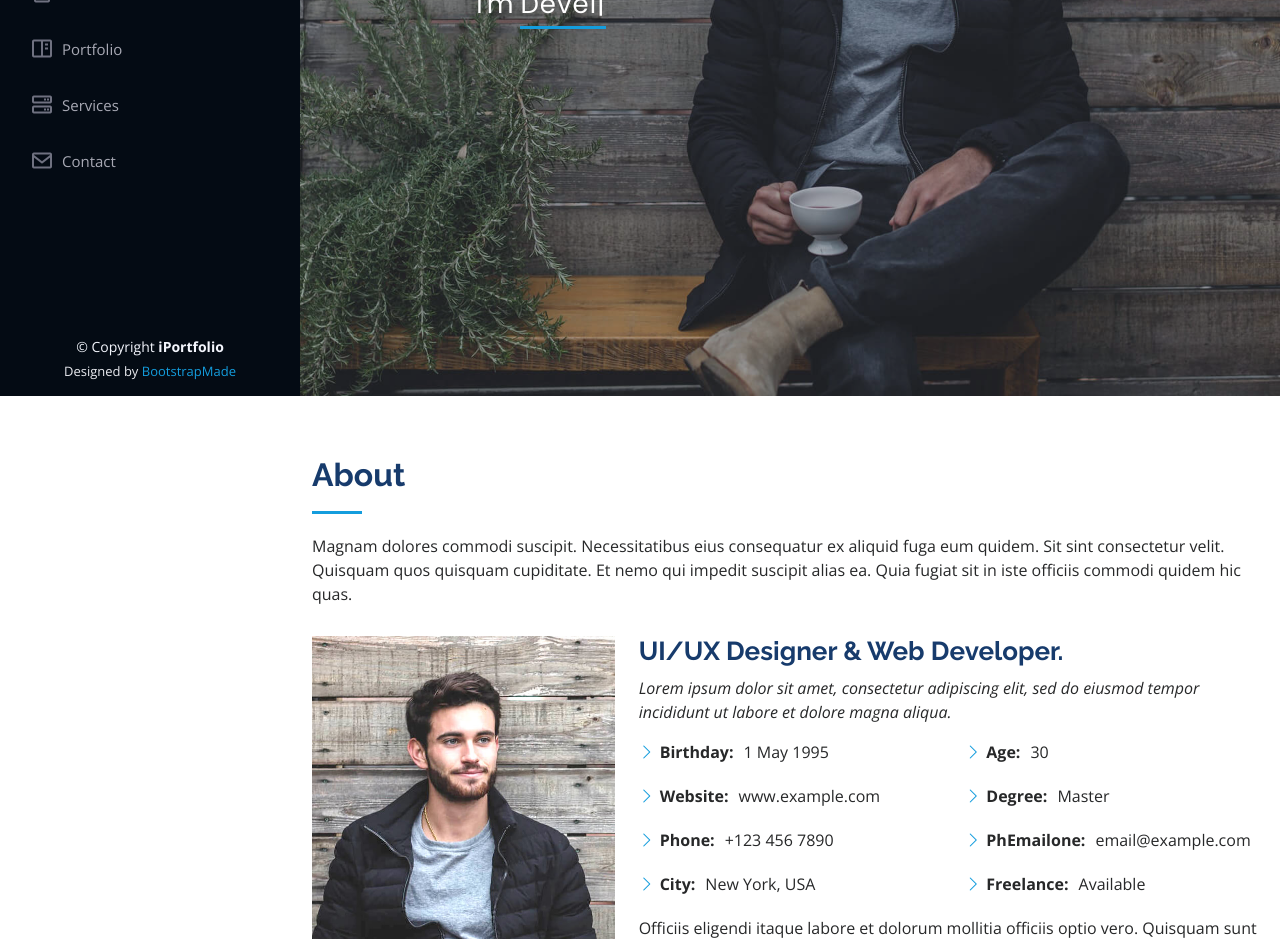
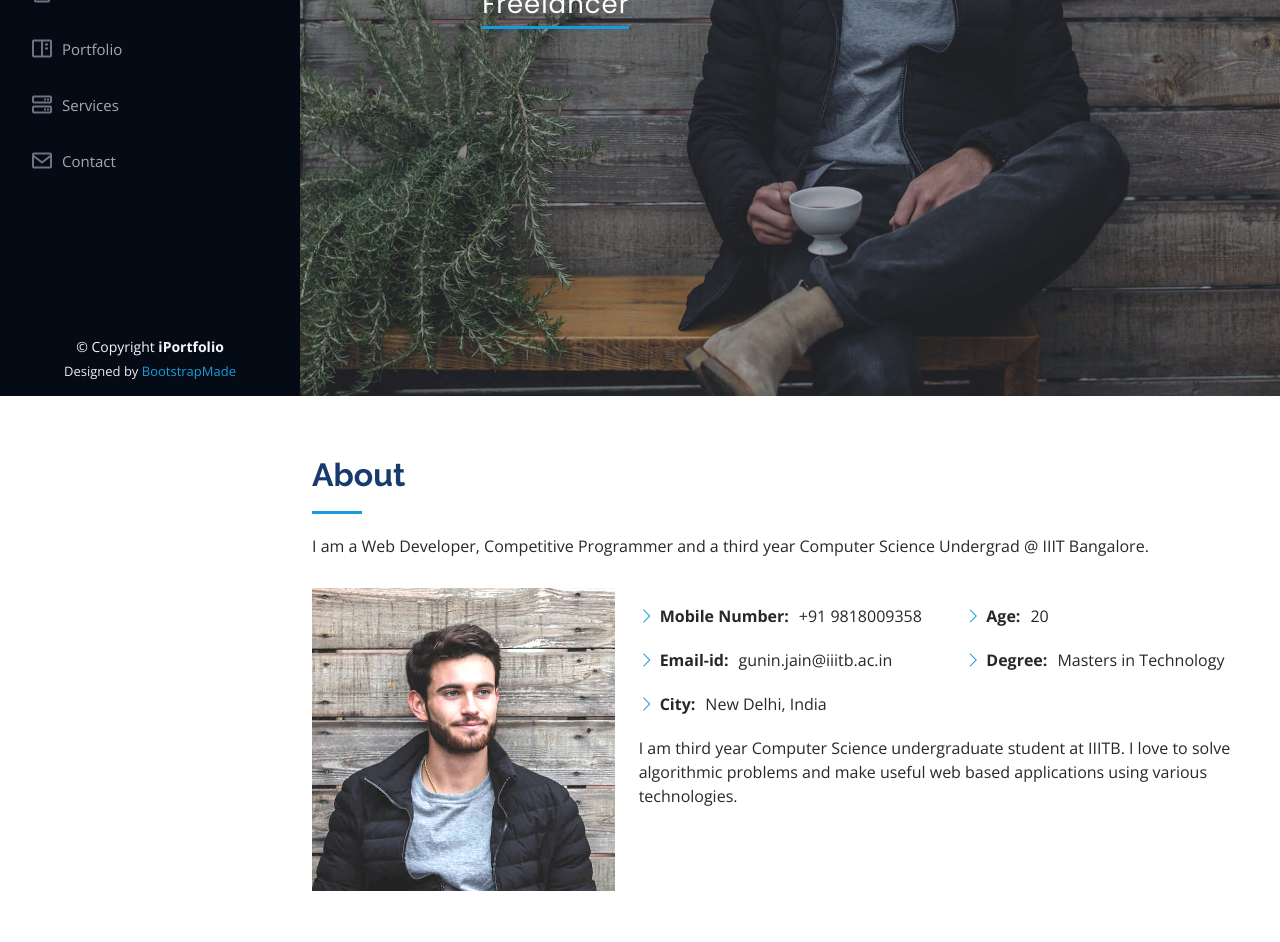
Before and after one commit to Gunin199/gunin199.github.io, a plain HTML site: page index.html in a window 1280 px wide. Shown: the part 404-1346 px from the top of the page. Drawn offline with nearby package versions, Linux system fonts and the light colour scheme.

Commit message:
Updated Main page and About section

```diff
--- a/index.html
+++ b/index.html
@@ -46,7 +46,7 @@
 
       <div class="profile">
         <img src="assets/img/profile-img.jpg" alt="" class="img-fluid rounded-circle">
-        <h1 class="text-light"><a href="index.html">Alex Smith</a></h1>
+        <h1 class="text-light"><a href="index.html">Gunin Jain</a></h1>
         <div class="social-links mt-3 text-center">
           <a href="#" class="twitter"><i class="bx bxl-twitter"></i></a>
           <a href="#" class="facebook"><i class="bx bxl-facebook"></i></a>
@@ -72,8 +72,8 @@
   <!-- ======= Hero Section ======= -->
   <section id="hero" class="d-flex flex-column justify-content-center align-items-center">
     <div class="hero-container" data-aos="fade-in">
-      <h1>Alex Smith</h1>
-      <p>I'm <span class="typed" data-typed-items="Designer, Developer, Freelancer, Photographer"></span></p>
+      <h1>Gunin Jain</h1>
+      <p> <span class="typed" data-typed-items="Web Developer, Freelancer, Student@IIITB"></span></p>
     </div>
   </section><!-- End Hero -->
 
@@ -85,7 +85,7 @@
 
         <div class="section-title">
           <h2>About</h2>
-          <p>Magnam dolores commodi suscipit. Necessitatibus eius consequatur ex aliquid fuga eum quidem. Sit sint consectetur velit. Quisquam quos quisquam cupiditate. Et nemo qui impedit suscipit alias ea. Quia fugiat sit in iste officiis commodi quidem hic quas.</p>
+          <p>I am a Web Developer, Competitive Programmer and a third year Computer Science Undergrad @ IIIT Bangalore.</p>
         </div>
 
         <div class="row">
@@ -93,32 +93,31 @@
             <img src="assets/img/profile-img.jpg" class="img-fluid" alt="">
           </div>
           <div class="col-lg-8 pt-4 pt-lg-0 content" data-aos="fade-left">
-            <h3>UI/UX Designer &amp; Web Developer.</h3>
-            <p class="fst-italic">
+            <!-- <h3>UI/UX Designer &amp; Web Developer.</h3> -->
+            <!-- <p class="fst-italic">
               Lorem ipsum dolor sit amet, consectetur adipiscing elit, sed do eiusmod tempor incididunt ut labore et dolore
-              magna aliqua.
+              magna aliqua. -->
             </p>
             <div class="row">
               <div class="col-lg-6">
                 <ul>
-                  <li><i class="bi bi-chevron-right"></i> <strong>Birthday:</strong> <span>1 May 1995</span></li>
-                  <li><i class="bi bi-chevron-right"></i> <strong>Website:</strong> <span>www.example.com</span></li>
-                  <li><i class="bi bi-chevron-right"></i> <strong>Phone:</strong> <span>+123 456 7890</span></li>
-                  <li><i class="bi bi-chevron-right"></i> <strong>City:</strong> <span>New York, USA</span></li>
+                  <!-- <li><i class="bi bi-chevron-right"></i> <strong>Birthday:</strong> <span>1 May 1995</span></li> -->
+                  <!-- <li><i class="bi bi-chevron-right"></i> <strong>Website:</strong> <span>www.example.com</span></li> -->
+                  <li><i class="bi bi-chevron-right"></i> <strong>Mobile Number:</strong> <span>+91 9818009358</span></li>
+                  <li><i class="bi bi-chevron-right"></i> <strong>Email-id:</strong> <span>gunin.jain@iiitb.ac.in</span></li>
+                  <li><i class="bi bi-chevron-right"></i> <strong>City:</strong> <span>New Delhi, India</span></li>
                 </ul>
               </div>
               <div class="col-lg-6">
                 <ul>
-                  <li><i class="bi bi-chevron-right"></i> <strong>Age:</strong> <span>30</span></li>
-                  <li><i class="bi bi-chevron-right"></i> <strong>Degree:</strong> <span>Master</span></li>
-                  <li><i class="bi bi-chevron-right"></i> <strong>PhEmailone:</strong> <span>email@example.com</span></li>
-                  <li><i class="bi bi-chevron-right"></i> <strong>Freelance:</strong> <span>Available</span></li>
+                  <li><i class="bi bi-chevron-right"></i> <strong>Age:</strong> <span>20</span></li>
+                  <li><i class="bi bi-chevron-right"></i> <strong>Degree:</strong> <span>Masters in Technology</span></li>
+                  <!-- <li><i class="bi bi-chevron-right"></i> <strong>Freelance:</strong> <span>Available</span></li> -->
                 </ul>
               </div>
             </div>
             <p>
-              Officiis eligendi itaque labore et dolorum mollitia officiis optio vero. Quisquam sunt adipisci omnis et ut. Nulla accusantium dolor incidunt officia tempore. Et eius omnis.
-              Cupiditate ut dicta maxime officiis quidem quia. Sed et consectetur qui quia repellendus itaque neque. Aliquid amet quidem ut quaerat cupiditate. Ab et eum qui repellendus omnis culpa magni laudantium dolores.
+              I am third year Computer Science undergraduate student at IIITB. I love to solve algorithmic problems and make useful web based applications using various technologies.
             </p>
           </div>
         </div>
```
